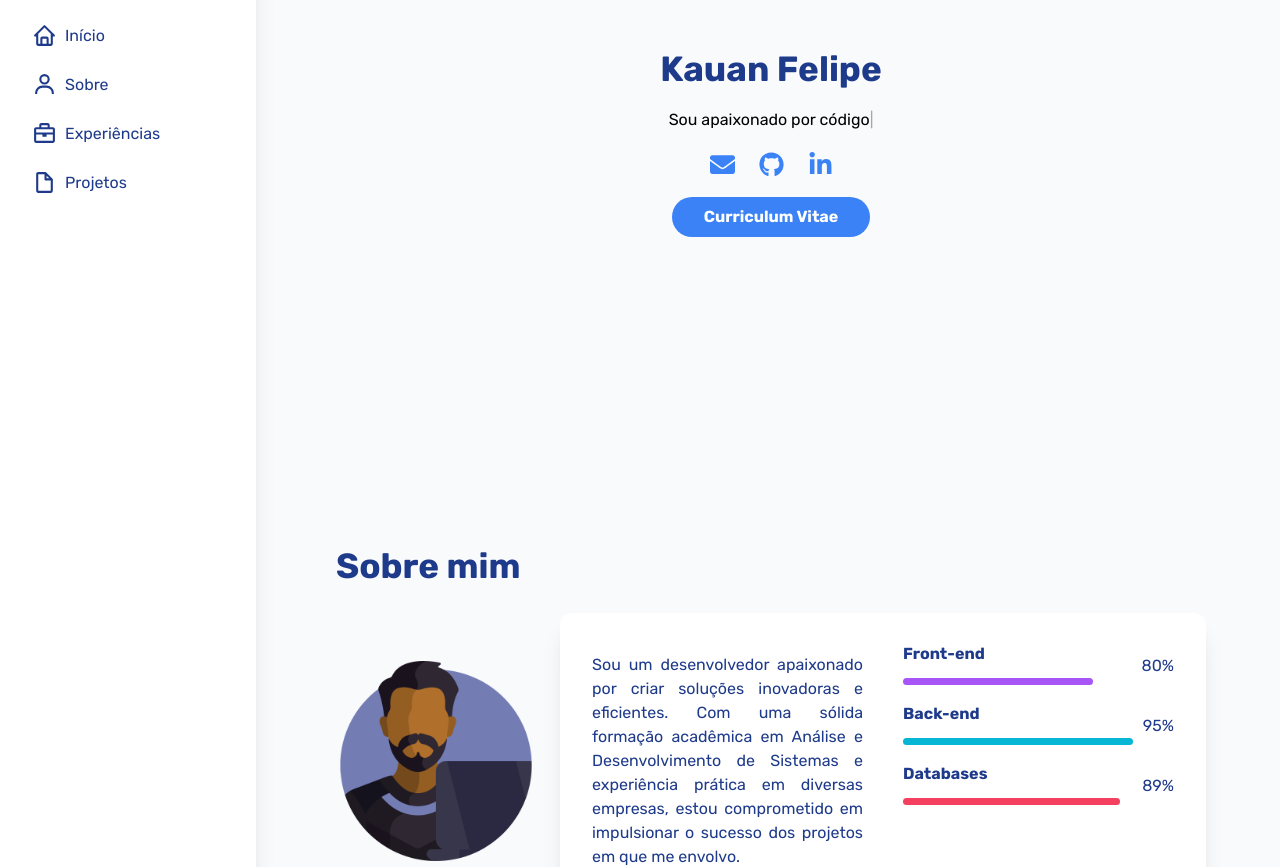
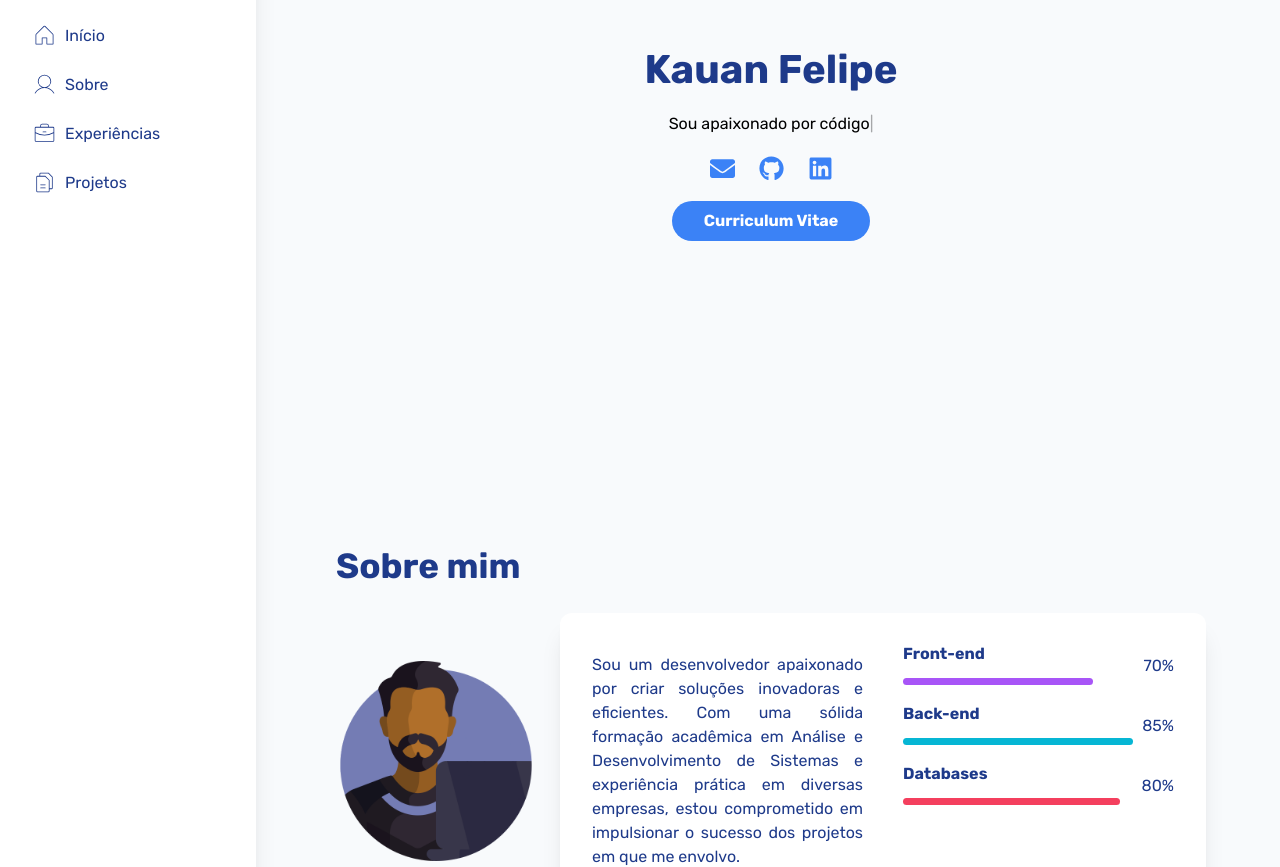
Before and after one commit to kauanfelipe96/personal-portfolio, a React (Vite) app: page / in a window 1280 px wide. Shown: the part 260-1127 px from the top of the page. Built offline with nearby package versions, Linux system fonts and the light colour scheme.

Commit message:
updating about

```diff
--- a/src/components/About.jsx
+++ b/src/components/About.jsx
@@ -13,17 +13,17 @@ export default function About() {
           <div className="w-[50%]">
             <div className="mb-7">
               <h3 className="font-bold text-blue-900 leading-[1px]">Front-end</h3>
-              <h4 className="text-end text-blue-900">80%</h4>
+              <h4 className="text-end text-blue-900">70%</h4>
               <div className="w-[70%] bg-purple-500 h-[7px] rounded-full"></div>
             </div>
             <div className="mb-7">
               <h3 className="font-bold text-blue-900 leading-[1px]">Back-end</h3>
-              <h4 className="text-end text-blue-900">95%</h4>
+              <h4 className="text-end text-blue-900">85%</h4>
               <div className="w-[85%] bg-cyan-500 h-[7px] rounded-full"></div>
             </div>
             <div>
               <h3 className="font-bold text-blue-900 leading-[1px]">Databases</h3>
-              <h4 className="text-end text-blue-900">89%</h4>
+              <h4 className="text-end text-blue-900">80%</h4>
               <div className="w-[80%] bg-rose-500 h-[7px] rounded-full"></div>
             </div>
           </div>
--- a/src/components/Home.jsx
+++ b/src/components/Home.jsx
@@ -1,12 +1,15 @@
 import { FaGithub } from "react-icons/fa";
-import { FaLinkedinIn } from "react-icons/fa";
+import { FaLinkedin } from "react-icons/fa";
 import { FaEnvelope } from "react-icons/fa";
 import { ReactTyped } from "react-typed";
 
 export default function Home() {
   return (
+    <>
       <section className="h-[100vh] w-[calc(100vw-250px)] flex flex-col items-center justify-center" id="home">
-      <h1 className="text-[35px] text-blue-900 font-bold">Kauan Felipe</h1>
+        <div className="teste">
+        </div>
+        <h1 className="text-[40px] text-blue-900 font-bold">Kauan Felipe</h1>
         <h2 className="mt-3">
           <ReactTyped strings={[
             "Sou desenvolvedor full stack júnior",
@@ -20,10 +23,10 @@ export default function Home() {
         <div className="flex items-center gap-6 text-blue-500 mt-5">
           <a href="mailto:kauan_falima@hotmail.com" target="_blank"><FaEnvelope className="text-[25px] hover:text-blue-800" /></a>
           <a href="https://github.com/kauanfelipe96" target="_blank"><FaGithub className="text-[25px] hover:text-black" alt="Link para perfil no GitHub" /></a>
-        <a href="https://www.linkedin.com/in/kauanfelipe96/" target="_blank"><FaLinkedinIn className="text-[25px] hover:text-blue-800" alt="Link para perfil do LinkedIn" /></a>
+          <a href="https://www.linkedin.com/in/kauanfelipe96/" target="_blank"><FaLinkedin className="text-[25px] hover:text-blue-800" alt="Link para perfil do LinkedIn" /></a>
         </div>
-      <button className="bg-blue-500 text-white font-bold rounded-full px-8 py-2 text-center mt-5">Curriculum Vitae</button>
-
+        <button className="bg-blue-500 text-white font-bold rounded-full px-8 py-2 text-center mt-5 hover:scale-110 duration-500 hover:bg-blue-700">Curriculum Vitae</button>
       </section>
+    </>
   )
 }
--- a/src/components/SidebarComponent.jsx
+++ b/src/components/SidebarComponent.jsx
@@ -1,5 +1,5 @@
 import React, { useState } from 'react';
-import { BiBriefcase, BiFileBlank, BiHome, BiUser } from "react-icons/bi";
+import { PiBriefcaseThin, PiFilesThin, PiUserThin, PiHouseThin } from "react-icons/pi";
 
 export default function SidebarComponent() {
   const [openMenu, setOpenMenu] = useState(false);
@@ -35,10 +35,10 @@ export default function SidebarComponent() {
           </button>
         </div>
         <nav className={`flex-grow md:block px-4 pb-4 md:pb-0 md:overflow-y-auto ${openMenu ? 'block' : 'hidden'}`}>
-          <a href="#home" className="flex items-center px-4 py-2 text-blue-900 hover:text-blue-500"><BiHome className="text-[25px] mr-2" /> Início</a>
-          <a href="#about" className="flex items-center px-4 py-2 mt-2 text-blue-900 hover:text-blue-500"><BiUser className="text-[25px] mr-2" /> Sobre</a>
-          <a href="#experience" className="flex items-center px-4 py-2 mt-2 text-blue-900 hover:text-blue-500"><BiBriefcase className="text-[25px] mr-2" /> Experiências</a>
-          <a href="#works" className="flex items-center px-4 py-2 mt-2 text-blue-900 hover:text-blue-500"><BiFileBlank className="text-[25px] mr-2" /> Projetos</a>
+          <a href="#home" className="flex items-center px-4 py-2 text-blue-900 hover:text-blue-500"><PiHouseThin className="text-[25px] mr-2 font-extralight" /> Início</a>
+          <a href="#about" className="flex items-center px-4 py-2 mt-2 text-blue-900 hover:text-blue-500"><PiUserThin className="text-[25px] mr-2" /> Sobre</a>
+          <a href="#experience" className="flex items-center px-4 py-2 mt-2 text-blue-900 hover:text-blue-500"><PiBriefcaseThin className="text-[25px] mr-2" /> Experiências</a>
+          <a href="#works" className="flex items-center px-4 py-2 mt-2 text-blue-900 hover:text-blue-500"><PiFilesThin className="text-[25px] mr-2" /> Projetos</a>
         </nav>
       </div>
     </div>
--- a/src/index.css
+++ b/src/index.css
@@ -3,6 +3,10 @@
 @tailwind base;
 @tailwind components;
 @tailwind utilities;
+
+html {
+  scroll-behavior: smooth;
+}
 
 body {
   font-family: "Rubik", sans-serif;
```
Also changed, not shown: 1 other file (tests, documents, lock files or other folders). Lines whose indentation alone changed are shown as unchanged.
